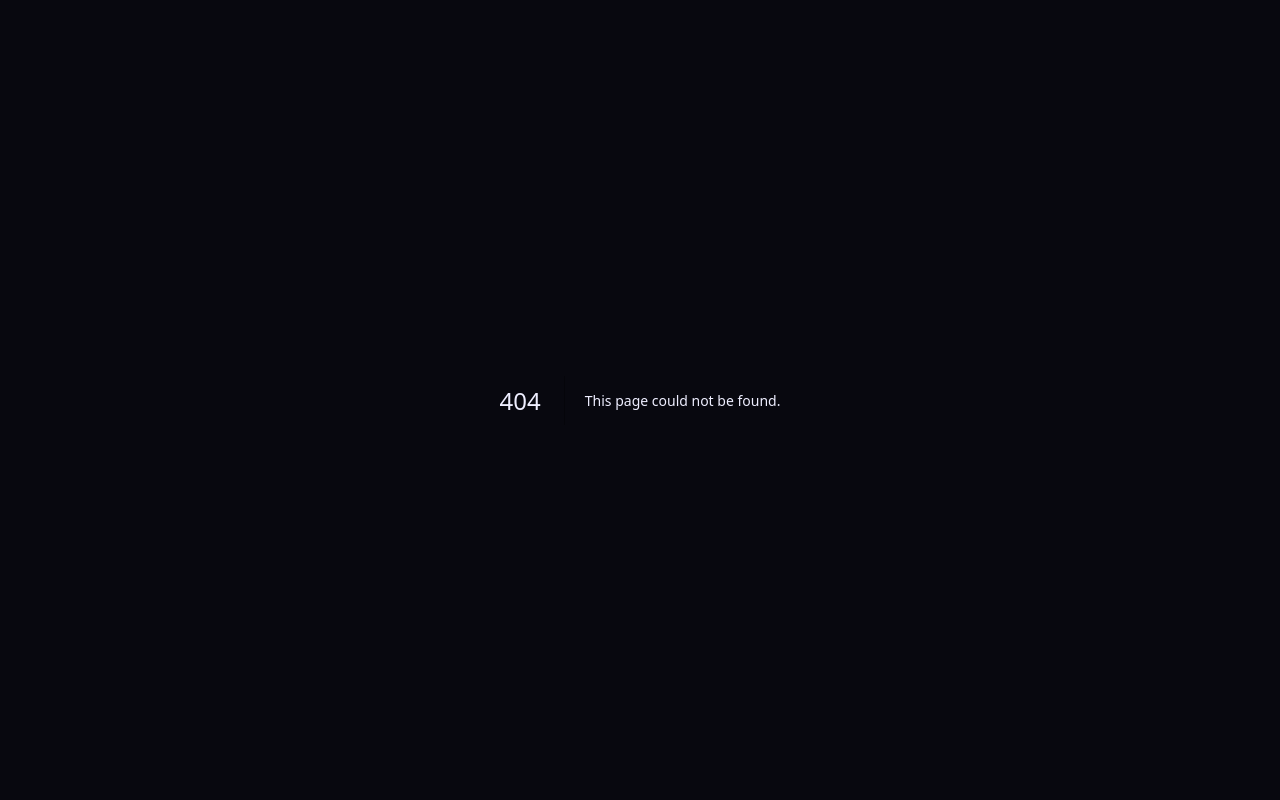
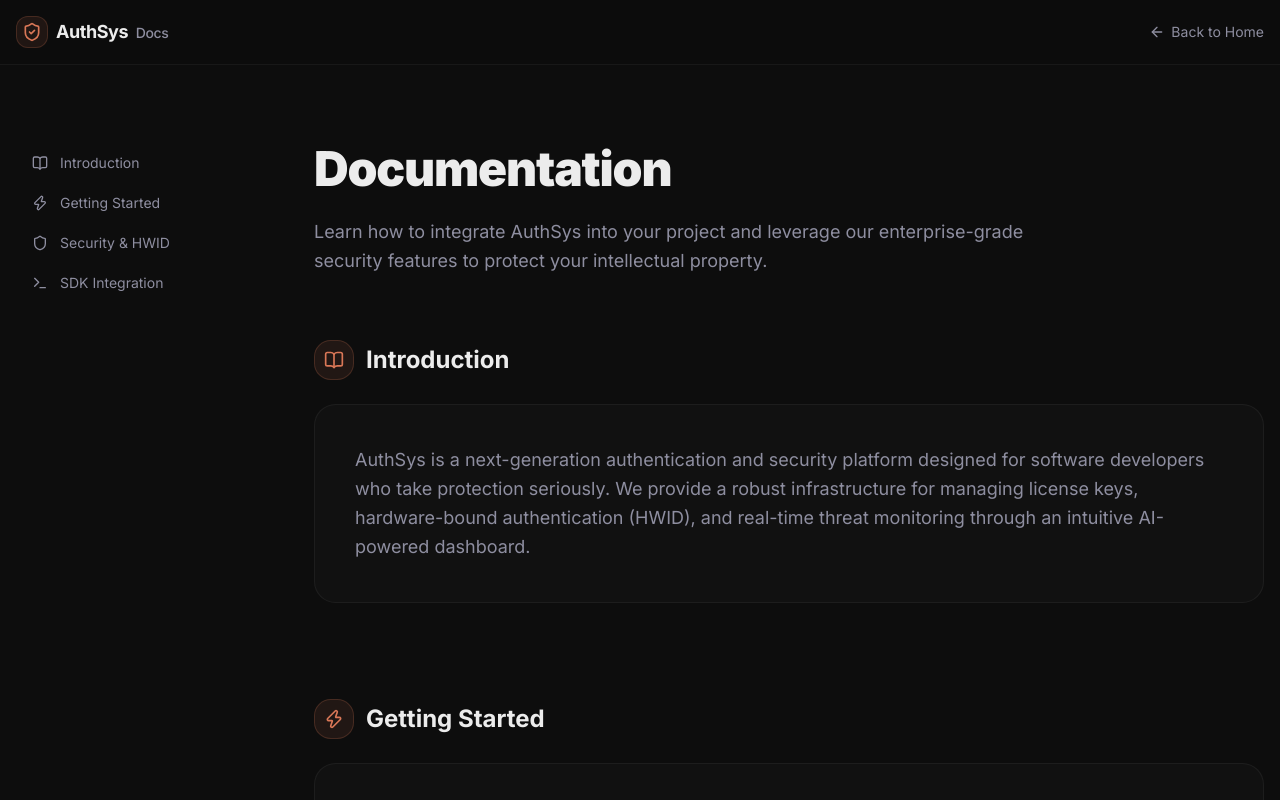
Before and after one commit to darkvortex5248/AuthSys-Frontend-Main, a Next.js app in the folder frontend/: page /docs in a window 1280 px wide. Before the commit this address had no page. Shown: the top 800 px of the page. Built offline with nearby package versions, Linux system fonts and the light colour scheme.

Commit message:
update AuthSys project

```diff
--- /dev/null
+++ b/frontend/src/app/docs/page.tsx
@@ -0,0 +1,132 @@
+"use client";
+
+import { motion } from "framer-motion";
+import Link from "next/link";
+import { ShieldCheck, ArrowLeft, BookOpen, Terminal, Shield, Cpu, Zap } from "lucide-react";
+
+export default function DocsPage() {
+  const sections = [
+    {
+      id: "introduction",
+      title: "Introduction",
+      icon: BookOpen,
+      content: "AuthSys is a next-generation authentication and security platform designed for software developers who take protection seriously. We provide a robust infrastructure for managing license keys, hardware-bound authentication (HWID), and real-time threat monitoring through an intuitive AI-powered dashboard."
+    },
+    {
+      id: "getting-started",
+      title: "Getting Started",
+      icon: Zap,
+      content: "To begin protecting your application, first create a developer account and register your first app in the dashboard. You'll receive a unique API Key that you'll use to communicate with our secure endpoints. Integration takes less than 5 minutes using our native SDKs."
+    },
+    {
+      id: "security",
+      title: "Security & HWID",
+      icon: Shield,
+      content: "Our core strength lies in our multi-layered security approach. By binding license keys to specific Hardware IDs (HWID), we ensure that your software cannot be shared or pirated. Our system continuously monitors for VPN usage, proxy attempts, and suspicious login patterns in real-time."
+    },
+    {
+      id: "integration",
+      title: "SDK Integration",
+      icon: Terminal,
+      content: "We offer native SDKs for Python, C#, C++, and JavaScript. Each SDK is designed to be lightweight and highly resistant to reverse engineering. Simply import the library, initialize with your key, and call the authenticate method to secure your application logic."
+    }
+  ];
+
+  return (
+    <div className="min-h-screen bg-[#0d0d0d] text-[#ececec] font-sans selection:bg-[#d97757]/30">
+      {/* Simple Header */}
+      <header className="border-b border-white/5 bg-[#0d0d0d]/80 backdrop-blur-md sticky top-0 z-50">
+        <div className="max-w-7xl mx-auto px-4 h-16 flex items-center justify-between">
+          <Link href="/" className="flex items-center gap-2 group">
+            <div className="w-8 h-8 rounded-lg bg-[#d97757]/10 flex items-center justify-center border border-[#d97757]/20 group-hover:border-[#d97757]/50 transition-colors">
+              <ShieldCheck className="w-5 h-5 text-[#d97757]" />
+            </div>
+            <span className="font-bold text-lg tracking-tight">AuthSys <span className="text-[#8e8ea0] font-medium text-sm ml-1">Docs</span></span>
+          </Link>
+
+          <Link href="/" className="text-sm text-[#8e8ea0] hover:text-white flex items-center gap-1.5 transition-colors">
+            <ArrowLeft className="w-4 h-4" />
+            Back to Home
+          </Link>
+        </div>
+      </header>
+
+      <main className="max-w-7xl mx-auto px-4 py-12 md:py-20">
+        <div className="grid grid-cols-1 lg:grid-cols-[250px_1fr] gap-12">
+          {/* Sidebar Nav */}
+          <aside className="hidden lg:block sticky top-28 h-fit">
+            <nav className="space-y-1">
+              {sections.map((section) => (
+                <a
+                  key={section.id}
+                  href={`#${section.id}`}
+                  className="flex items-center gap-3 px-4 py-2 rounded-lg text-sm text-[#8e8ea0] hover:text-white hover:bg-white/5 transition-all"
+                >
+                  <section.icon className="w-4 h-4" />
+                  {section.title}
+                </a>
+              ))}
+            </nav>
+          </aside>
+
+          {/* Content Area */}
+          <div className="space-y-16">
+            <motion.div
+              initial={{ opacity: 0, y: 20 }}
+              animate={{ opacity: 1, y: 0 }}
+              className="max-w-3xl"
+            >
+              <h1 className="text-4xl md:text-5xl font-black mb-6 tracking-tight">Documentation</h1>
+              <p className="text-lg text-[#8e8ea0] leading-relaxed">
+                Learn how to integrate AuthSys into your project and leverage our enterprise-grade security features to protect your intellectual property.
+              </p>
+            </motion.div>
+
+            <div className="space-y-24">
+              {sections.map((section, i) => (
+                <motion.section
+                  key={section.id}
+                  id={section.id}
+                  initial={{ opacity: 0, y: 30 }}
+                  whileInView={{ opacity: 1, y: 0 }}
+                  viewport={{ once: true, margin: "-100px" }}
+                  transition={{ delay: i * 0.1 }}
+                  className="scroll-mt-32"
+                >
+                  <div className="flex items-center gap-3 mb-6">
+                    <div className="w-10 h-10 rounded-xl bg-[#d97757]/10 flex items-center justify-center border border-[#d97757]/20">
+                      <section.icon className="w-5 h-5 text-[#d97757]" />
+                    </div>
+                    <h2 className="text-2xl font-bold">{section.title}</h2>
+                  </div>
+                  <div className="bg-[#1a1a1a]/40 border border-white/5 rounded-2xl p-8 md:p-10">
+                    <p className="text-[#8e8ea0] text-lg leading-relaxed">
+                      {section.content}
+                    </p>
+                  </div>
+                </motion.section>
+              ))}
+            </div>
+
+            {/* Help CTA */}
+            <section className="bg-gradient-to-br from-[#d97757]/10 to-transparent border border-[#d97757]/20 rounded-3xl p-8 md:p-12 text-center">
+              <h3 className="text-xl font-bold mb-3">Need more help?</h3>
+              <p className="text-[#8e8ea0] mb-6">Our support team is available 24/7 for technical assistance.</p>
+              <Link
+                href="mailto:support@authsys.com"
+                className="inline-flex items-center justify-center bg-[#d97757] hover:bg-[#c96a47] text-white font-bold py-3 px-8 rounded-xl transition-all shadow-lg shadow-[#d97757]/20"
+              >
+                Contact Support
+              </Link>
+            </section>
+          </div>
+        </div>
+      </main>
+
+      {/* Simple Footer */}
+      <footer className="border-t border-white/5 py-12 mt-20 text-center">
+        <p className="text-[#5a5a72] text-sm">© 2026 AuthSys Security Platform. All rights reserved.</p>
+      </footer>
+    </div>
+  );
+}
--- a/frontend/src/components/HeroSection.tsx
+++ b/frontend/src/components/HeroSection.tsx
@@ -75,15 +75,19 @@ const Navbar = () => {
 
         {/* Center: Nav Links (Desktop) */}
         <div className="hidden md:flex items-center gap-8">
-          {['Features', 'Pricing', 'Docs', 'Status'].map((link) => (
+          {['Features', 'Pricing', 'Docs', 'Status'].map((link) => {
+            const isPage = link === 'Docs';
+            const href = isPage ? '/docs' : `#${link.toLowerCase()}`;
+            return (
               <Link
                 key={link}
-              href={`#${link.toLowerCase()}`}
+                href={href}
                 className="text-[12px] text-[#8e8ea0] transition-colors relative after:absolute after:bottom-0 after:left-0 after:h-px after:w-0 after:bg-[#d97757] after:transition-all after:duration-300 hover:after:w-full hover:text-white"
               >
                 {link}
               </Link>
-          ))}
+            );
+          })}
         </div>
 
         {/* Right: Actions */}
@@ -115,16 +119,20 @@ const Navbar = () => {
             className="md:hidden bg-[#0d0d0d] border-b border-white/10 overflow-hidden"
           >
             <div className="px-4 py-6 flex flex-col gap-4">
-              {['Features', 'Pricing', 'Docs', 'Status'].map((link) => (
+              {['Features', 'Pricing', 'Docs', 'Status'].map((link) => {
+                const isPage = link === 'Docs';
+                const href = isPage ? '/docs' : `#${link.toLowerCase()}`;
+                return (
                   <Link
                     key={link}
-                  href={`#${link.toLowerCase()}`}
+                    href={href}
                     className="text-[14px] text-[#8e8ea0]"
                     onClick={() => setMobileMenuOpen(false)}
                   >
                     {link}
                   </Link>
-              ))}
+                );
+              })}
               <Link href="/login" className="text-[14px] text-[#8e8ea0]">Sign In</Link>
             </div>
           </motion.div>
--- a/frontend/src/components/blocks/hover-footer.tsx
+++ b/frontend/src/components/blocks/hover-footer.tsx
@@ -26,7 +26,7 @@ export function HoverFooter({ email, phone, address, paragraph }: any) {
     {
       title: "Resources",
       links: [
-        { label: "Documentation", href: "#" },
+        { label: "Documentation", href: "/docs" },
         { label: "SDK Downloads", href: "/sdks" },
         { label: "API Reference", href: "#" },
         {
```
Lines whose indentation alone changed are shown as unchanged.
